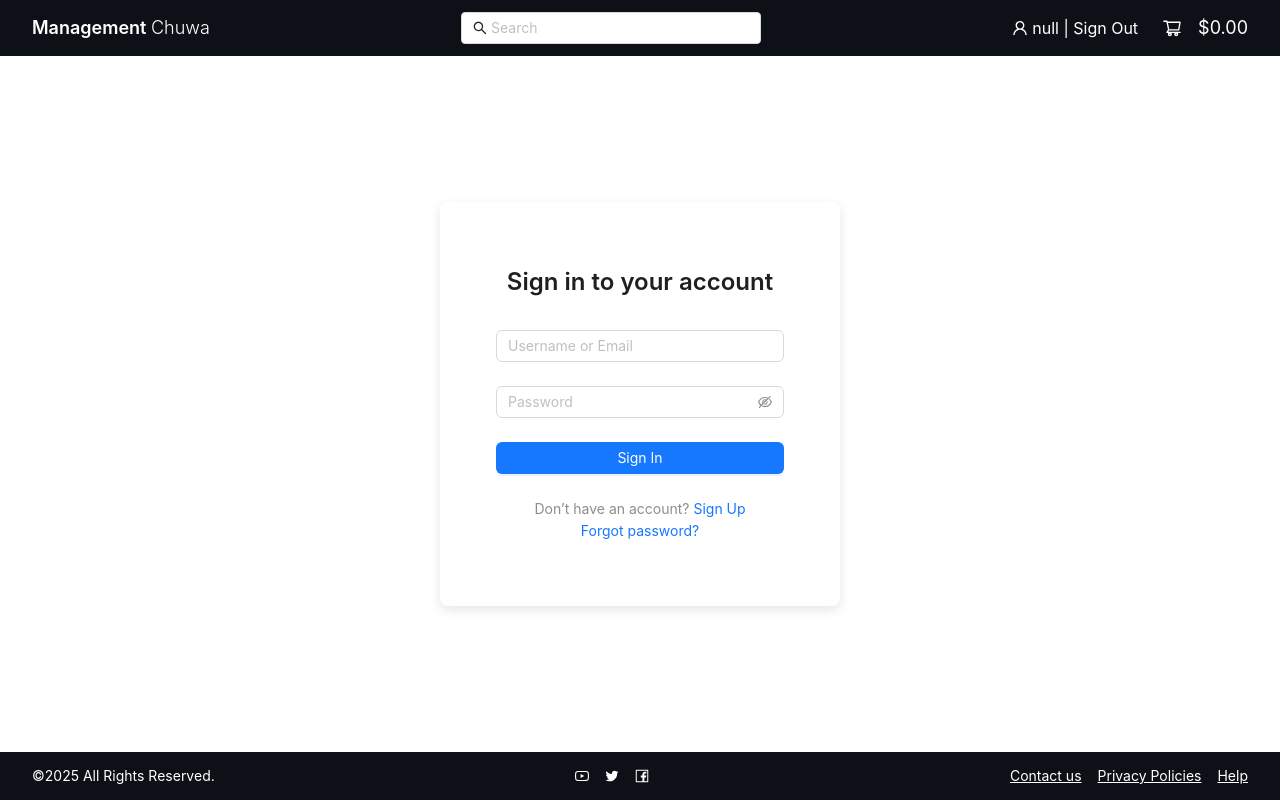
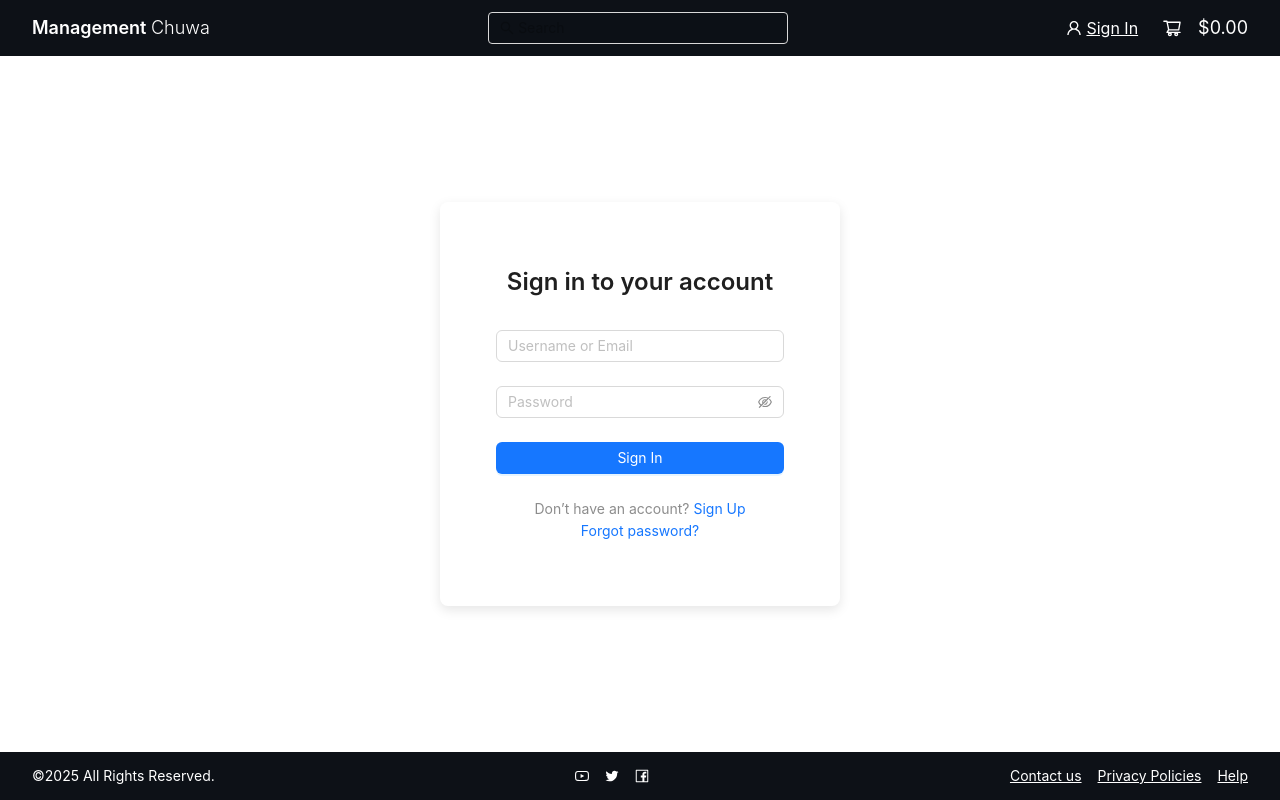
Before and after one commit to AAAAAiden/Proj1, a React (Create React App) app in the folder frontend/: page /signin in a window 1280 px wide. Built offline with nearby package versions, Linux system fonts and the light colour scheme.

Commit message:
fix small side effects with null username before loading

```diff
--- a/frontend/src/components/Layout.jsx
+++ b/frontend/src/components/Layout.jsx
@@ -12,9 +12,14 @@ import {
 import { useAuth } from "../context/AuthContext";
 
 const Layout = () => {
-  const { username, token, signOut } = useAuth();
+  const { username, token, signOut, loading } = useAuth();
   const navigate = useNavigate();
   const [messageApi, contextHolder] = message.useMessage();
+
+  // Prevent user from being null before session loads
+  if (loading) {
+    return null;
+  }
 
   const handleSignOut = () => {
     signOut();
--- a/frontend/src/context/AuthContext.js
+++ b/frontend/src/context/AuthContext.js
@@ -6,6 +6,7 @@ export const useAuth = () => useContext(AuthContext);
 export const AuthProvider = ({ children }) => {
   const [username, setUsername] = useState(null);
   const [token, setToken] = useState(null);
+  const [loading, setLoading] = useState(true);
 
   useEffect(() => {
     const storedUsername = sessionStorage.getItem("username");
@@ -14,6 +15,7 @@ export const AuthProvider = ({ children }) => {
       setUsername(storedUsername);
       setToken(storedToken);
     }
+    setLoading(false);
   }, []);
 
   const signIn = (username, token) => {
@@ -30,7 +32,7 @@ export const AuthProvider = ({ children }) => {
   };
 
   return (
-    <AuthContext.Provider value={{ username, token, signIn, signOut }}>
+    <AuthContext.Provider value={{ username, token, signIn, signOut, loading }}>
       {children}
     </AuthContext.Provider>
   );
```
